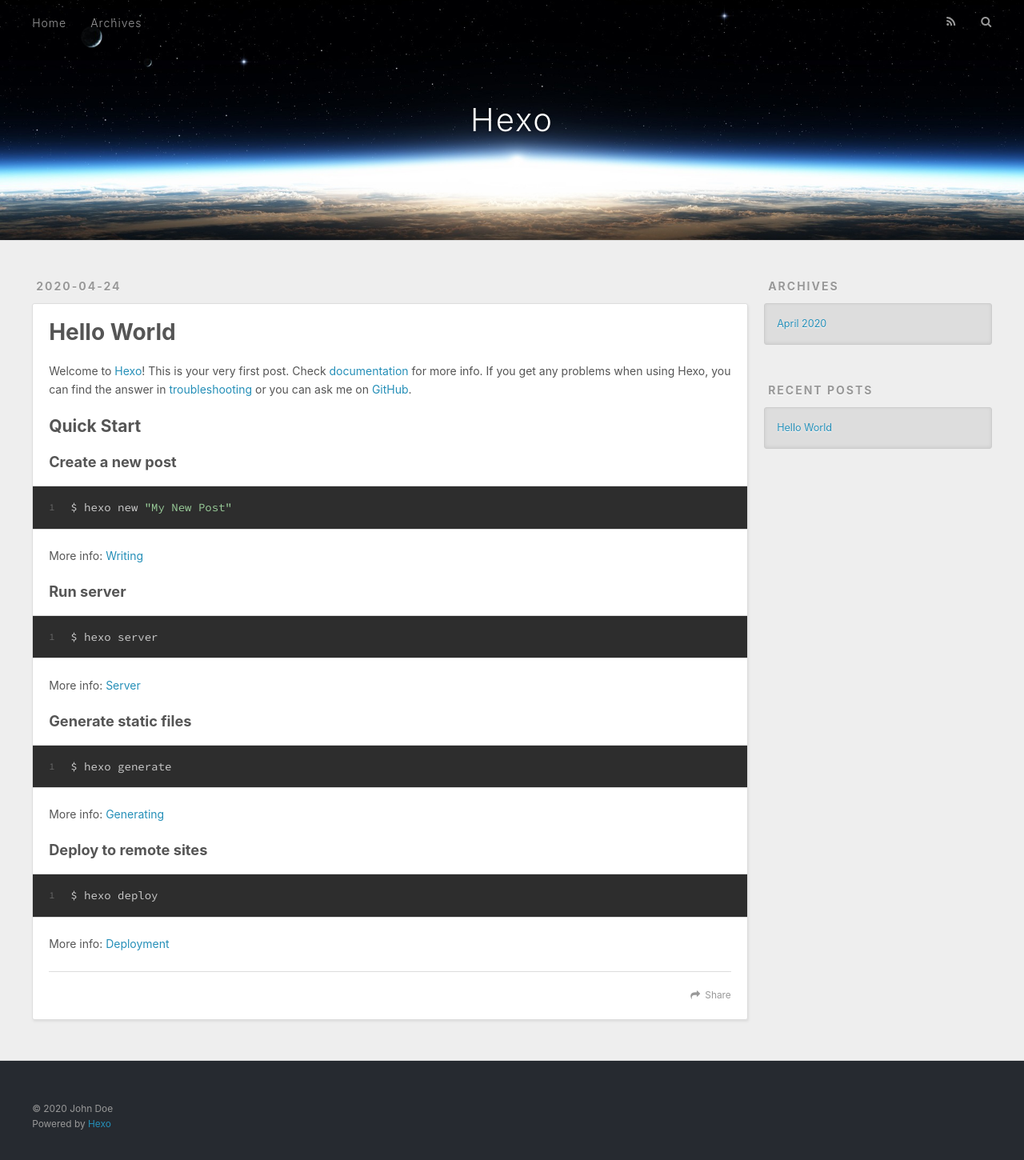
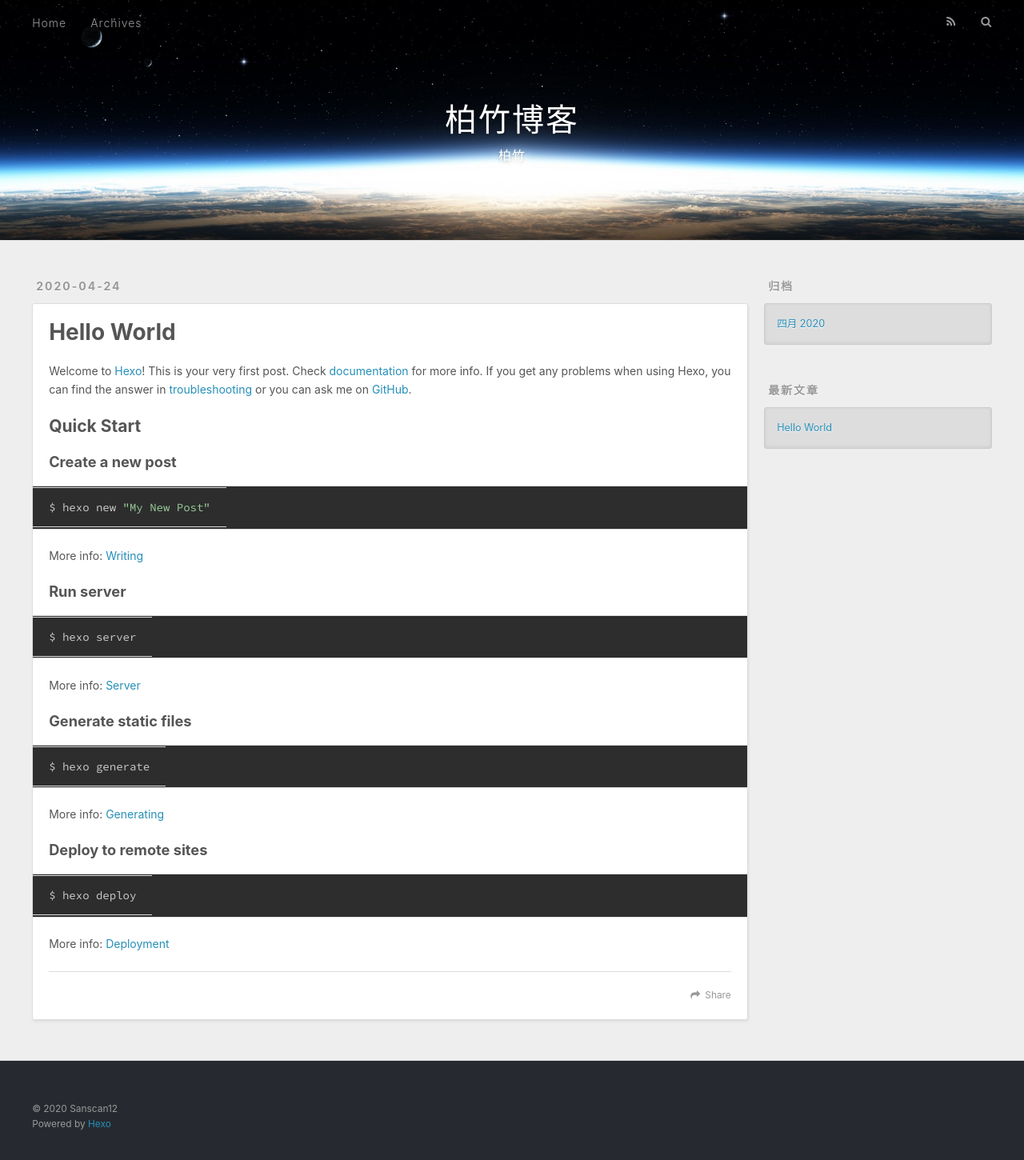
Before and after one commit to Sanscan12/Sanscan12.github.io, a plain HTML site: page index.html in a window 1280 px wide. Shown: the whole page at 80% size. Drawn offline with nearby package versions, Linux system fonts and the light colour scheme.

Commit message:
Site updated: 2020-04-25 10:28:52

```diff
--- a/index.html
+++ b/index.html
@@ -5,17 +5,19 @@
 
 
 
-  <title>Hexo</title>
+  <title>柏竹博客</title>
   <meta name="viewport" content="width=device-width, initial-scale=1, maximum-scale=1">
-  <meta property="og:type" content="website">
-<meta property="og:title" content="Hexo">
-<meta property="og:url" content="http://sanscan12.github.io/index.html">
-<meta property="og:site_name" content="Hexo">
-<meta property="og:locale" content="en_US">
-<meta property="article:author" content="John Doe">
+  <meta name="description" content="小白码农">
+<meta property="og:type" content="website">
+<meta property="og:title" content="柏竹博客">
+<meta property="og:url" content="https://sanscan12.github.io/index.html">
+<meta property="og:site_name" content="柏竹博客">
+<meta property="og:description" content="小白码农">
+<meta property="og:locale" content="zh_CN">
+<meta property="article:author" content="Sanscan12">
 <meta name="twitter:card" content="summary">
 
-    <link rel="alternate" href="/atom.xml" title="Hexo" type="application/atom+xml">
+    <link rel="alternate" href="/atom.xml" title="柏竹博客" type="application/atom+xml">
 
 
     <link rel="icon" href="/favicon.png">
@@ -36,8 +38,12 @@
   <div id="header-outer" class="outer">
     <div id="header-title" class="inner">
       <h1 id="logo-wrap">
-        <a href="/" id="logo">Hexo</a>
+        <a href="/" id="logo">柏竹博客</a>
       </h1>
+
+        <h2 id="subtitle-wrap">
+          <a href="/" id="subtitle">柏竹</a>
+        </h2>
 
     </div>
     <div id="header-inner" class="inner">
@@ -53,10 +59,10 @@
 
           <a id="nav-rss-link" class="nav-icon" href="/atom.xml" title="RSS Feed"></a>
 
-        <a id="nav-search-btn" class="nav-icon" title="Search"></a>
+        <a id="nav-search-btn" class="nav-icon" title="搜索"></a>
       </nav>
       <div id="search-form-wrap">
-        <form action="//google.com/search" method="get" accept-charset="UTF-8" class="search-form"><input type="search" name="q" class="search-form-input" placeholder="Search"><button type="submit" class="search-form-submit">&#xF002;</button><input type="hidden" name="sitesearch" value="http://Sanscan12.github.io"></form>
+        <form action="//google.com/search" method="get" accept-charset="UTF-8" class="search-form"><input type="search" name="q" class="search-form-input" placeholder="Search"><button type="submit" class="search-form-submit">&#xF002;</button><input type="hidden" name="sitesearch" value="https://Sanscan12.github.io"></form>
       </div>
     </div>
   </div>
@@ -87,23 +93,23 @@
     <div class="article-entry" itemprop="articleBody">
 
         <p>Welcome to <a href="https://hexo.io/" target="_blank" rel="noopener">Hexo</a>! This is your very first post. Check <a href="https://hexo.io/docs/" target="_blank" rel="noopener">documentation</a> for more info. If you get any problems when using Hexo, you can find the answer in <a href="https://hexo.io/docs/troubleshooting.html" target="_blank" rel="noopener">troubleshooting</a> or you can ask me on <a href="https://github.com/hexojs/hexo/issues" target="_blank" rel="noopener">GitHub</a>.</p>
-<h2 id="Quick-Start"><a href="#Quick-Start" class="headerlink" title="Quick Start"></a>Quick Start</h2><h3 id="Create-a-new-post"><a href="#Create-a-new-post" class="headerlink" title="Create a new post"></a>Create a new post</h3><figure class="highlight bash"><table><tr><td class="gutter"><pre><span class="line">1</span><br></pre></td><td class="code"><pre><span class="line">$ hexo new <span class="string">"My New Post"</span></span><br></pre></td></tr></table></figure>
+<h2 id="Quick-Start"><a href="#Quick-Start" class="headerlink" title="Quick Start"></a>Quick Start</h2><h3 id="Create-a-new-post"><a href="#Create-a-new-post" class="headerlink" title="Create a new post"></a>Create a new post</h3><pre><code class="highlight bash">$ hexo new <span class="string">"My New Post"</span></code></pre>
 
 <p>More info: <a href="https://hexo.io/docs/writing.html" target="_blank" rel="noopener">Writing</a></p>
-<h3 id="Run-server"><a href="#Run-server" class="headerlink" title="Run server"></a>Run server</h3><figure class="highlight bash"><table><tr><td class="gutter"><pre><span class="line">1</span><br></pre></td><td class="code"><pre><span class="line">$ hexo server</span><br></pre></td></tr></table></figure>
+<h3 id="Run-server"><a href="#Run-server" class="headerlink" title="Run server"></a>Run server</h3><pre><code class="highlight bash">$ hexo server</code></pre>
 
 <p>More info: <a href="https://hexo.io/docs/server.html" target="_blank" rel="noopener">Server</a></p>
-<h3 id="Generate-static-files"><a href="#Generate-static-files" class="headerlink" title="Generate static files"></a>Generate static files</h3><figure class="highlight bash"><table><tr><td class="gutter"><pre><span class="line">1</span><br></pre></td><td class="code"><pre><span class="line">$ hexo generate</span><br></pre></td></tr></table></figure>
+<h3 id="Generate-static-files"><a href="#Generate-static-files" class="headerlink" title="Generate static files"></a>Generate static files</h3><pre><code class="highlight bash">$ hexo generate</code></pre>
 
 <p>More info: <a href="https://hexo.io/docs/generating.html" target="_blank" rel="noopener">Generating</a></p>
-<h3 id="Deploy-to-remote-sites"><a href="#Deploy-to-remote-sites" class="headerlink" title="Deploy to remote sites"></a>Deploy to remote sites</h3><figure class="highlight bash"><table><tr><td class="gutter"><pre><span class="line">1</span><br></pre></td><td class="code"><pre><span class="line">$ hexo deploy</span><br></pre></td></tr></table></figure>
+<h3 id="Deploy-to-remote-sites"><a href="#Deploy-to-remote-sites" class="headerlink" title="Deploy to remote sites"></a>Deploy to remote sites</h3><pre><code class="highlight bash">$ hexo deploy</code></pre>
 
 <p>More info: <a href="https://hexo.io/docs/one-command-deployment.html" target="_blank" rel="noopener">Deployment</a></p>
 
 
     </div>
     <footer class="article-footer">
-      <a data-url="http://sanscan12.github.io/2020/04/24/hello-world/" data-id="ck9edrw4n0000d8mi43vf652h" class="article-share-link">Share</a>
+      <a data-url="https://sanscan12.github.io/2020/04/24/hello-world/" data-id="ck9f08gd7000008mi2q2a9mka" class="article-share-link">Share</a>
 
 
     </footer>
@@ -129,9 +135,9 @@
 
 
   <div class="widget-wrap">
-    <h3 class="widget-title">Archives</h3>
+    <h3 class="widget-title">归档</h3>
     <div class="widget">
-      <ul class="archive-list"><li class="archive-list-item"><a class="archive-list-link" href="/archives/2020/04/">April 2020</a></li></ul>
+      <ul class="archive-list"><li class="archive-list-item"><a class="archive-list-link" href="/archives/2020/04/">四月 2020</a></li></ul>
     </div>
   </div>
 
@@ -139,7 +145,7 @@
 
 
   <div class="widget-wrap">
-    <h3 class="widget-title">Recent Posts</h3>
+    <h3 class="widget-title">最新文章</h3>
     <div class="widget">
       <ul>
 
@@ -159,7 +165,7 @@
 
   <div class="outer">
     <div id="footer-info" class="inner">
-      &copy; 2020 John Doe<br>
+      &copy; 2020 Sanscan12<br>
       Powered by <a href="http://hexo.io/" target="_blank">Hexo</a>
     </div>
   </div>
```
Also changed, not shown: 2020/04/24/hello-world/index.html (+22 -18 lines), archives/2020/04/index.html (+22 -16 lines), archives/2020/index.html (+22 -16 lines), archives/index.html (+22 -16 lines).
